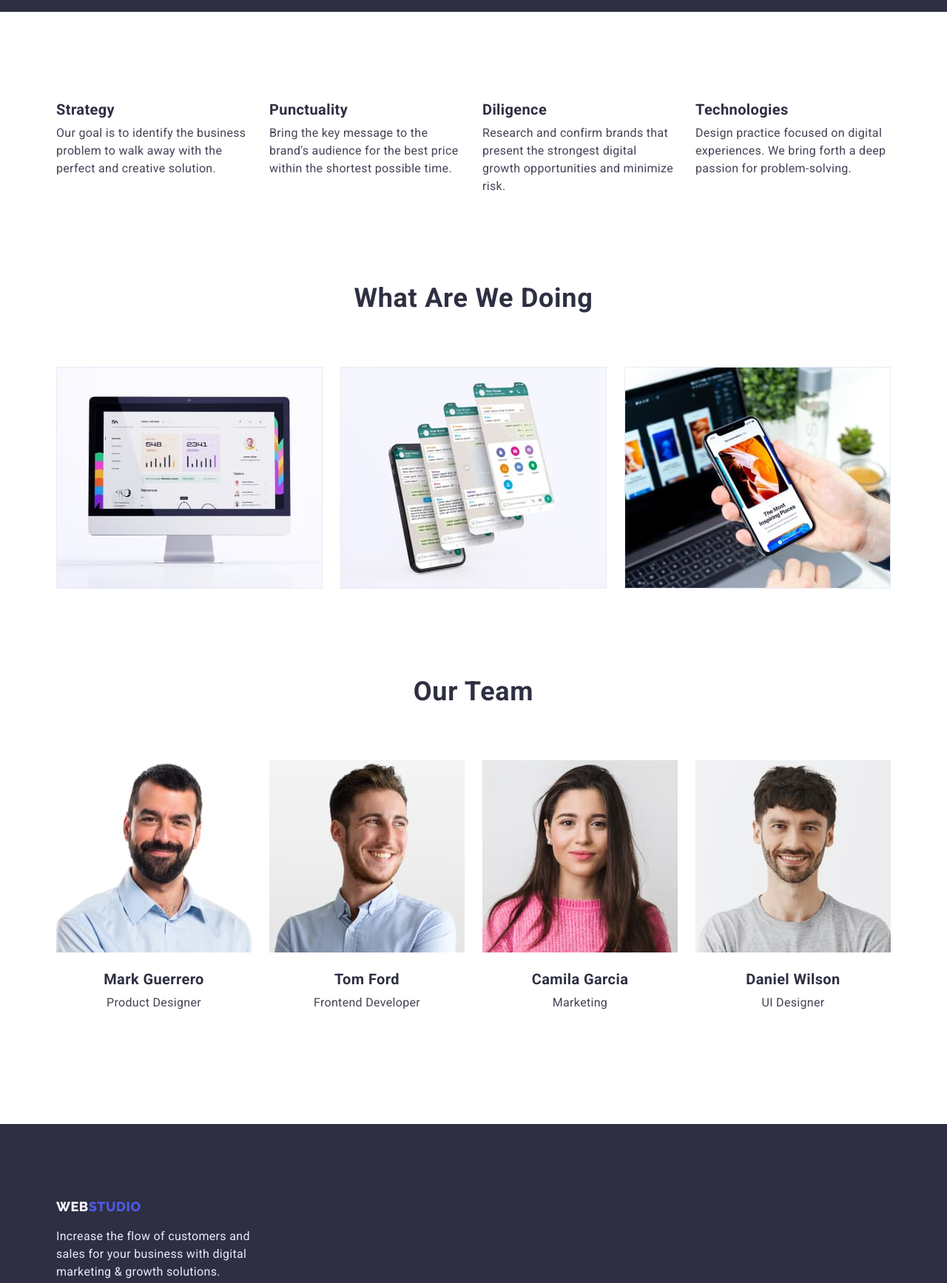
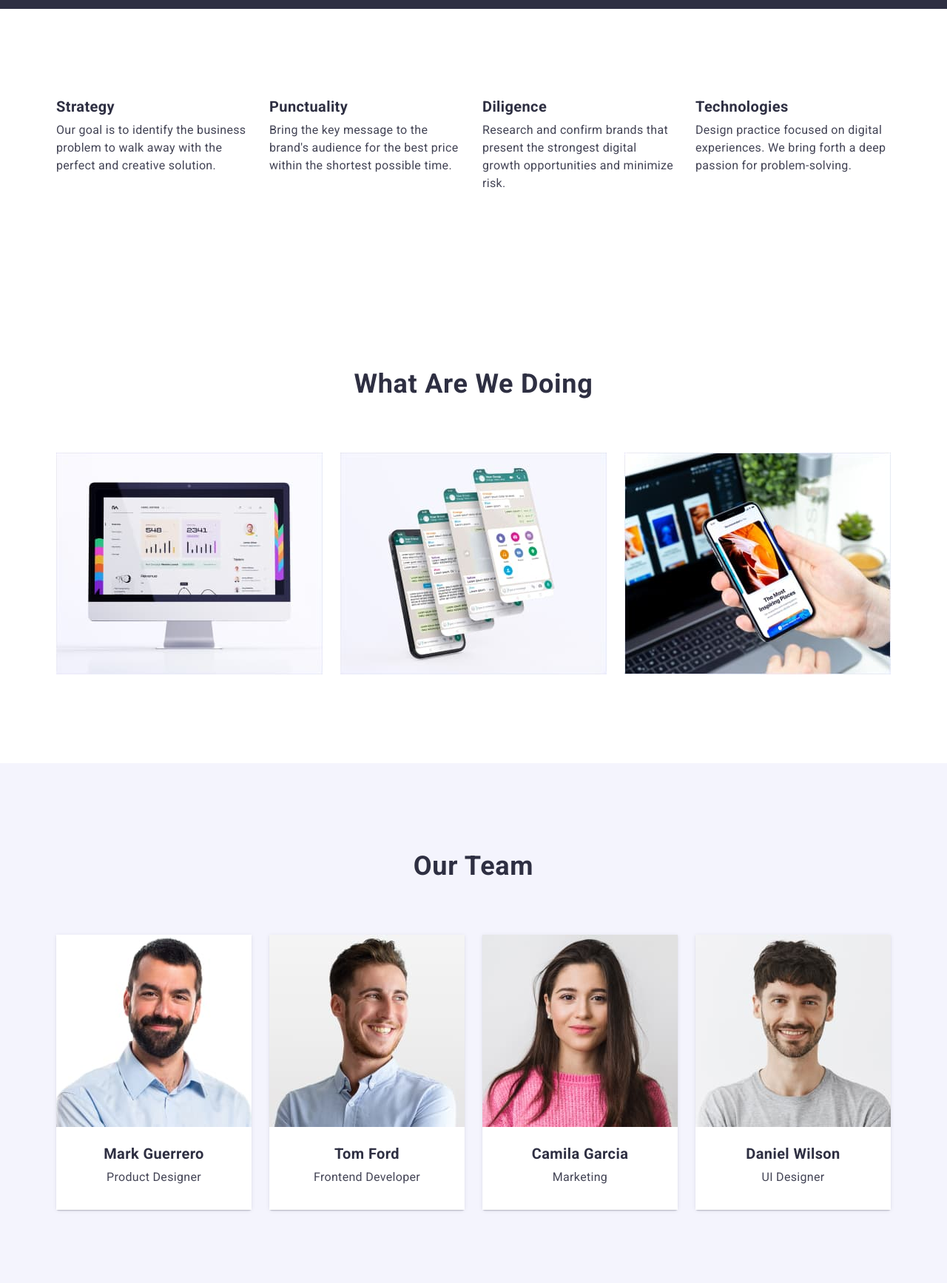
Before and after one commit to mep39/goit-markup-hw-03, a plain HTML site: page index.html in a window 1280 px wide. Shown: the part 660-2395 px from the top of the page at 74% size. Drawn offline with nearby package versions, Linux system fonts and the light colour scheme.

Commit message:
лес сгорел

```diff
--- a/css/styles.css
+++ b/css/styles.css
@@ -39,7 +39,7 @@ img {
   padding-right: 15px;
   margin-left: auto;
   margin-right: auto;
-
+  /* outline: 2px solid red; */
 }
 
 .list {
@@ -160,8 +160,8 @@ img {
   letter-spacing: 0.02em;
   color: #FFFFFF;
 
-  margin: 0 auto;
-  margin-bottom: 48px;
+  /* margin: 0 auto; */
+  padding-bottom: 48px;
 
   /* padding-top: 188px;
   padding-bottom: 48px; */
@@ -180,9 +180,10 @@ img {
   color: #FFFFFF;
   background: #4D5AE5;
   cursor: pointer;
+  border: 0;
 
   border-radius: 4px;
-
+  /* box-shadow: 0px 4px 4px rgba(0, 0, 0, 0.15); */
   padding: 16px 32px;
   /* padding-bottom: 188px; */
   margin-left: 479px;
@@ -209,6 +210,7 @@ clip: rect(0
 .portfolio {
   padding-top: 96px;
   padding-bottom: 120px;
+  background: #E5E5E5;
 }
 .portfolio-btn-list {
   display: flex;
@@ -221,7 +223,7 @@ clip: rect(0
 .portfolio-btn-list :focus {
 }
 .portfolio-btn-item button {
-  max-width: 80px;
+  /* max-width: 80px; */
   font-family: inherit;
   font-weight: 500;
   font-size: 16px;
@@ -261,7 +263,7 @@ clip: rect(0
   flex-wrap: wrap;
   column-gap: 24px;
   row-gap: 48px;
-
+  background: #E5E5E5;
 
 }
 .container portfolio-content {
@@ -275,6 +277,7 @@ clip: rect(0
   max-width: 360px;
   /* margin: 0; */
   flex-basis: calc((100% - 2 * 24px) / 3);
+
 }
 
 .portfolio-item:nth-child(3n) {
@@ -304,8 +307,8 @@ clip: rect(0
 }
 
 .feature {
-  margin-top: 120px;
-  margin-bottom: 120px;
+  padding-top: 120px;
+  padding-bottom: 120px;
 }
 .feature-list {
   display: flex;
@@ -330,8 +333,8 @@ clip: rect(0
   color: var(--secondary-color);
 }
 .gallery {
-  margin-top: 120px;
-  margin-bottom: 120px;
+  padding-top: 120px;
+  padding-bottom: 120px;
 }
 
 .gallery-title {
@@ -358,6 +361,9 @@ clip: rect(0
 }
 
 .team {
+  padding-top: 120px;
+  padding-bottom: 120px;
+  background: #F4F4FD;
 }
 .team-title {
   font-weight: 700;
@@ -368,15 +374,20 @@ clip: rect(0
   text-transform: capitalize;
   color: var(--accent-color);
 
-  margin-bottom: 72px;
+  padding-bottom: 72px;
 }
 .team-list {
   display: flex;
   flex-wrap: wrap;
   gap: 24px;
+
 }
 .team-item {
   flex-basis: calc((100% - 3 * 24px) / 4);
+  background: #FFFFFF;
+  border-radius: 0px 0px 4px 4px;
+  box-shadow: 0px 1px 6px rgba(46, 47, 66, 0.08), 0px 1px 1px rgba(46, 47, 66, 0.16), 0px 2px 1px rgba(46, 47, 66, 0.08);
+
 }
 .team-item-title {
   font-size: 20px;
@@ -394,8 +405,9 @@ clip: rect(0
   letter-spacing: 0.02em;
   color: var(--secondary-color);
   font-weight: 400;
+  background: #FFFFFF;
 
-  padding-bottom: 152px;
+  padding-bottom: 32px;
 }
 /* ----------------------FOOTER------------------ */
 .footer {
```
